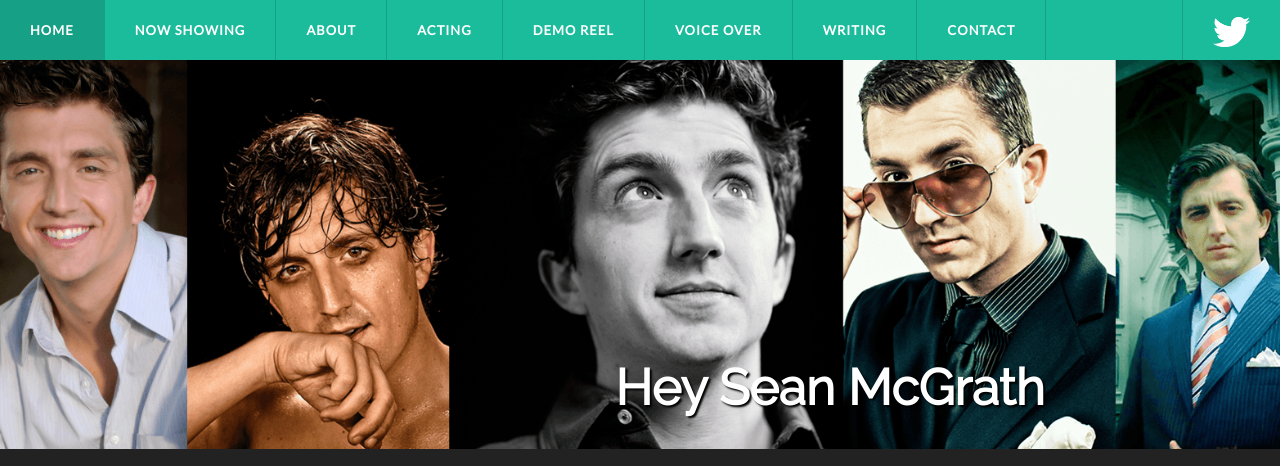
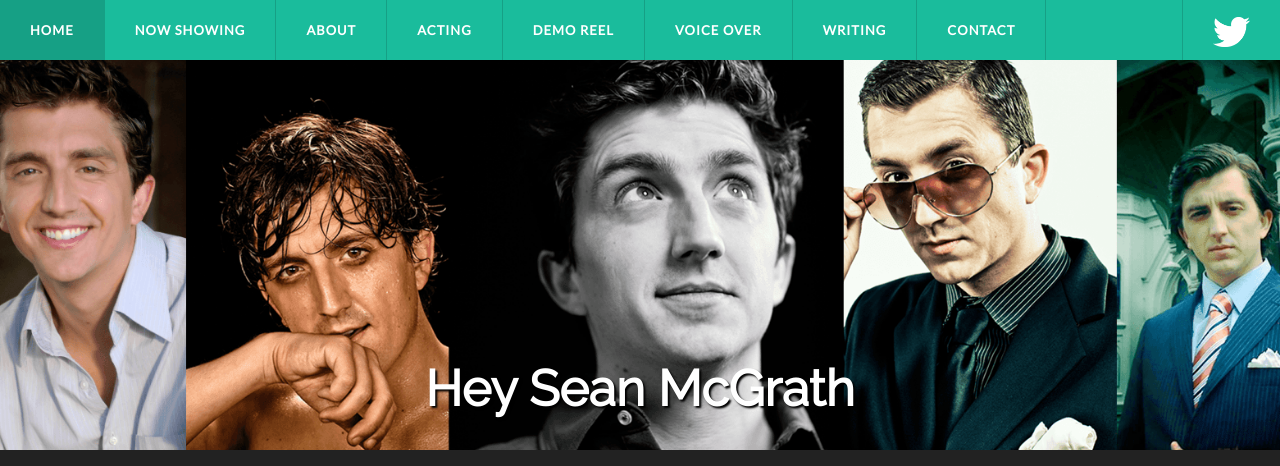
Before and after one commit to heysean/heysean.github.io, a plain HTML site: page index.html in a window 1280 px wide. Shown: the top 466 px of the page. Drawn offline with nearby package versions, Linux system fonts and the light colour scheme; a script that the page names is missing.

Commit message:
center h1

```diff
--- a/index.html
+++ b/index.html
@@ -73,7 +73,7 @@
     <div class="container">
       <div class="col-lg-4">
       </div>
-      <div class="col-lg-8">
+      <div class="col-lg-12">
         <h1>Hey Sean McGrath</h1>
       </div>
     </div>
```
